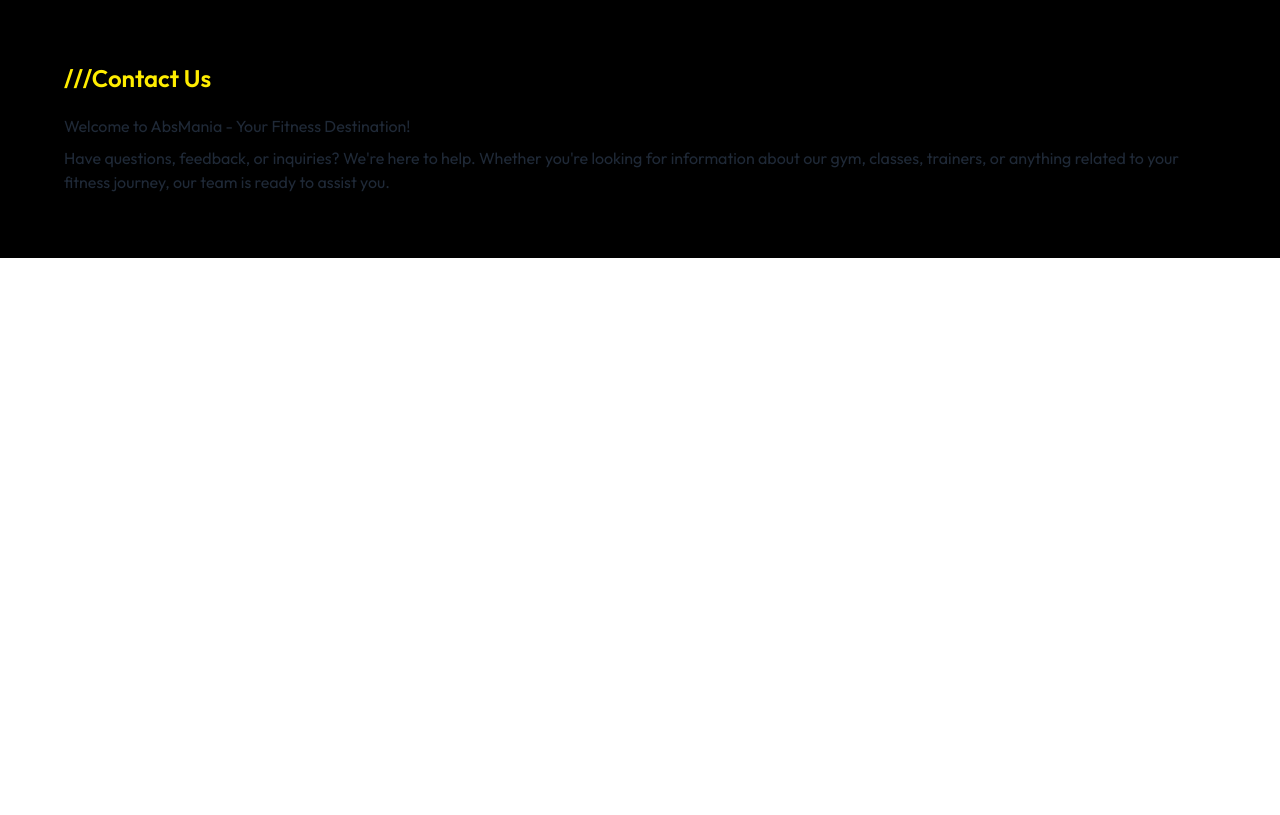
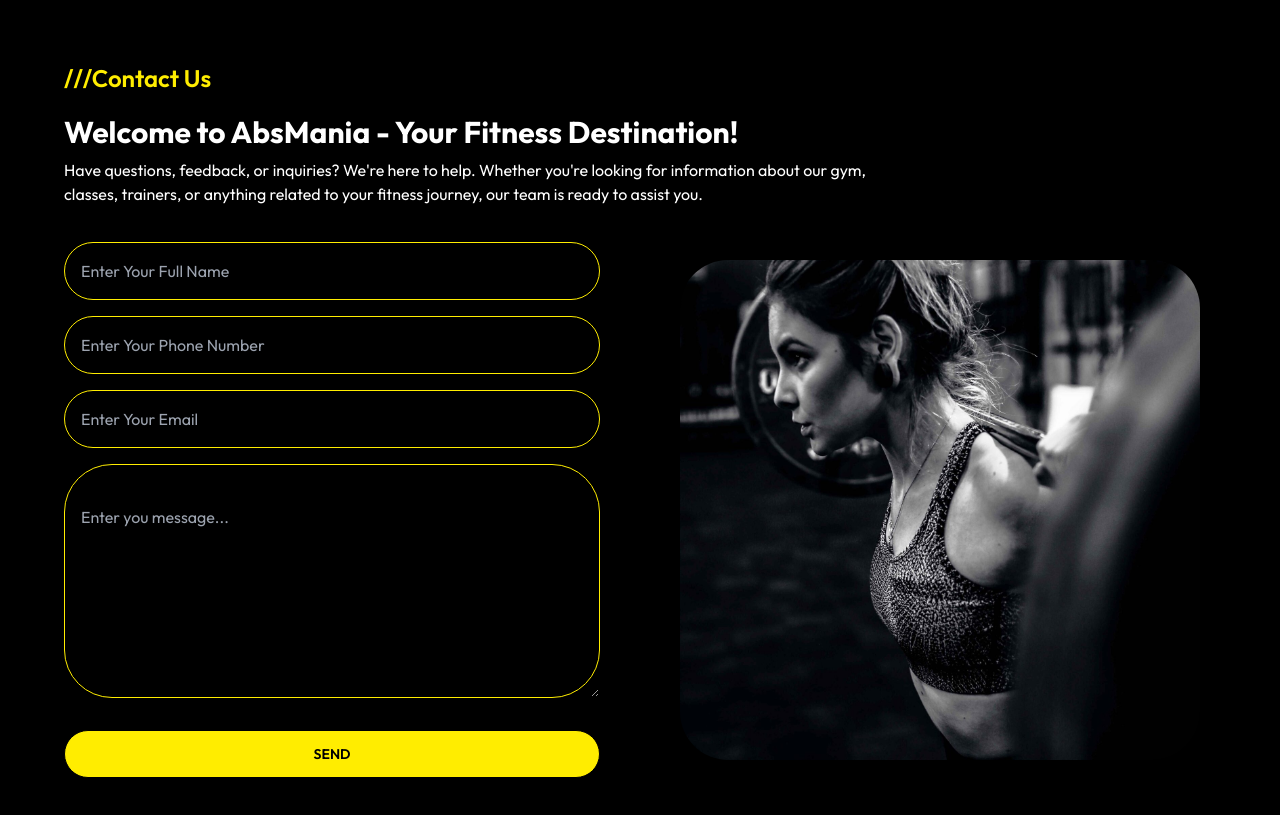
Before and after one commit to moktubat/absmania, a React (Vite) app: page / in a window 1280 px wide. Shown: the part 3133-3948 px from the top of the page. Before the commit the page ends 3391 px from the top, so only its background shows below. Built offline with nearby package versions, Linux system fonts and the light colour scheme.

Commit message:
contact us section added

```diff
--- a/package.json
+++ b/package.json
@@ -14,6 +14,7 @@
     "match-sorter": "^6.3.1",
     "react": "^18.2.0",
     "react-dom": "^18.2.0",
+    "react-hook-form": "^7.47.0",
     "react-icons": "^4.11.0",
     "react-router-dom": "^6.16.0",
     "sort-by": "^1.2.0",
--- a/src/components/Home/Contact/Contact.jsx
+++ b/src/components/Home/Contact/Contact.jsx
@@ -1,15 +1,92 @@
+import contact from "../../../assets/contact.jpg";
+import { useForm } from "react-hook-form";
+
 const Contact = () => {
+  const {
+    register,
+    handleSubmit,
+    reset,
+    formState: { errors },
+  } = useForm();
+
+  const onSubmit = (contactInfo) => {
+    console.log(contactInfo);
+    reset();
+  };
   return (
     <div className="mx-16 my-16">
       <h1 className="text-[#FFED00] text-2xl font-semibold">///Contact Us</h1>
       <div className="mx-auto max-w-screen-2xl my-5">
-        <h2>Welcome to AbsMania - Your Fitness Destination!</h2>
-        <p className="my-2">
-          Have questions, feedback, or inquiries? We&apos;re here to help. Whether
-          you&apos;re looking for information about our gym, classes, trainers, or
-          anything related to your fitness journey, our team is ready to assist
-          you.
+        <h2 className="text-3xl text-white font-bold">
+          Welcome to AbsMania - Your Fitness Destination!
+        </h2>
+        <p className="my-2 text-white text-base">
+          Have questions, feedback, or inquiries? We&apos;re here to help.
+          Whether you&apos;re looking for information about our gym, <br />{" "}
+          classes, trainers, or anything related to your fitness journey, our
+          team is ready to assist you.
         </p>
+      </div>
+      <div className="w-full md:flex justify-between items-center gap-20">
+        <div className="w-full my-4">
+          <form
+            onSubmit={handleSubmit(onSubmit)}
+            className="grid grid-cols-1 gap-4 w-full  "
+          >
+            <div className="form-control">
+              <input
+                type="text"
+                name="name"
+                {...register("name")}
+                required
+                placeholder="Enter Your Full Name"
+                className="p-4 bg-black border border-[#FFED00] focus:outline-none text-white rounded-lg md:rounded-[48px]"
+              />
+            </div>
+            <div className="form-control">
+              <input
+                type="text"
+                name="phone"
+                {...register("phone")}
+                required
+                placeholder="Enter Your Phone Number"
+                className="p-4 bg-black border border-[#FFED00] focus:outline-none text-white rounded-lg md:rounded-[48px]"
+              />
+            </div>
+            <div className="form-control">
+              <input
+                type="email"
+                name="email"
+                {...register("email")}
+                required
+                placeholder="Enter Your Email"
+                className="p-4 bg-black border border-[#FFED00] focus:outline-none text-white rounded-lg md:rounded-[48px]"
+              />
+            </div>
+            <div className="form-control">
+              <textarea
+                name="message"
+                {...register("message")}
+                required
+                cols="15"
+                rows="8"
+                placeholder="Enter you message..."
+                className="px-4 pt-10 bg-black border border-[#FFED00] focus:outline-none text-white rounded-lg md:rounded-[48px]"
+              ></textarea>
+            </div>
+            <div className="flex justify-center mt-4">
+              <input
+                type="submit"
+                value="Send"
+                className="w-full btn bg-[#FFED00] text-black border-black hover:bg-black hover:text-[#FFED00] hover:border-[#FFED00]
+                 md:rounded-[48px]"
+              />
+            </div>
+          </form>
+        </div>
+        <div className="hidden md:block w-full my-4">
+          <img src={contact} className="w-[520px] h-[500px] rounded-lg md:rounded-[48px] object-cover object-center" alt="" />
+        </div>
       </div>
     </div>
   );
--- a/src/components/Home/Recipes/Recipes.jsx
+++ b/src/components/Home/Recipes/Recipes.jsx
@@ -24,9 +24,9 @@
                 />
               </div>
               <div className="my-4">
-                <h1 className="text-3xl text-white font-bold">
+                <h2 className="text-3xl text-white font-bold">
                   Protein-packed power bowl
-                </h1>
+                </h2>
                 <p className="my-4 text-white">
                   A colorful protein-packed power bowl filled with flavorful,
                   meaty grilled satay tofu and an array of vibrant veggies on a
```
Also changed, not shown: src/assets/contact.jpg (added), 1 other file (tests, documents, lock files or other folders).
